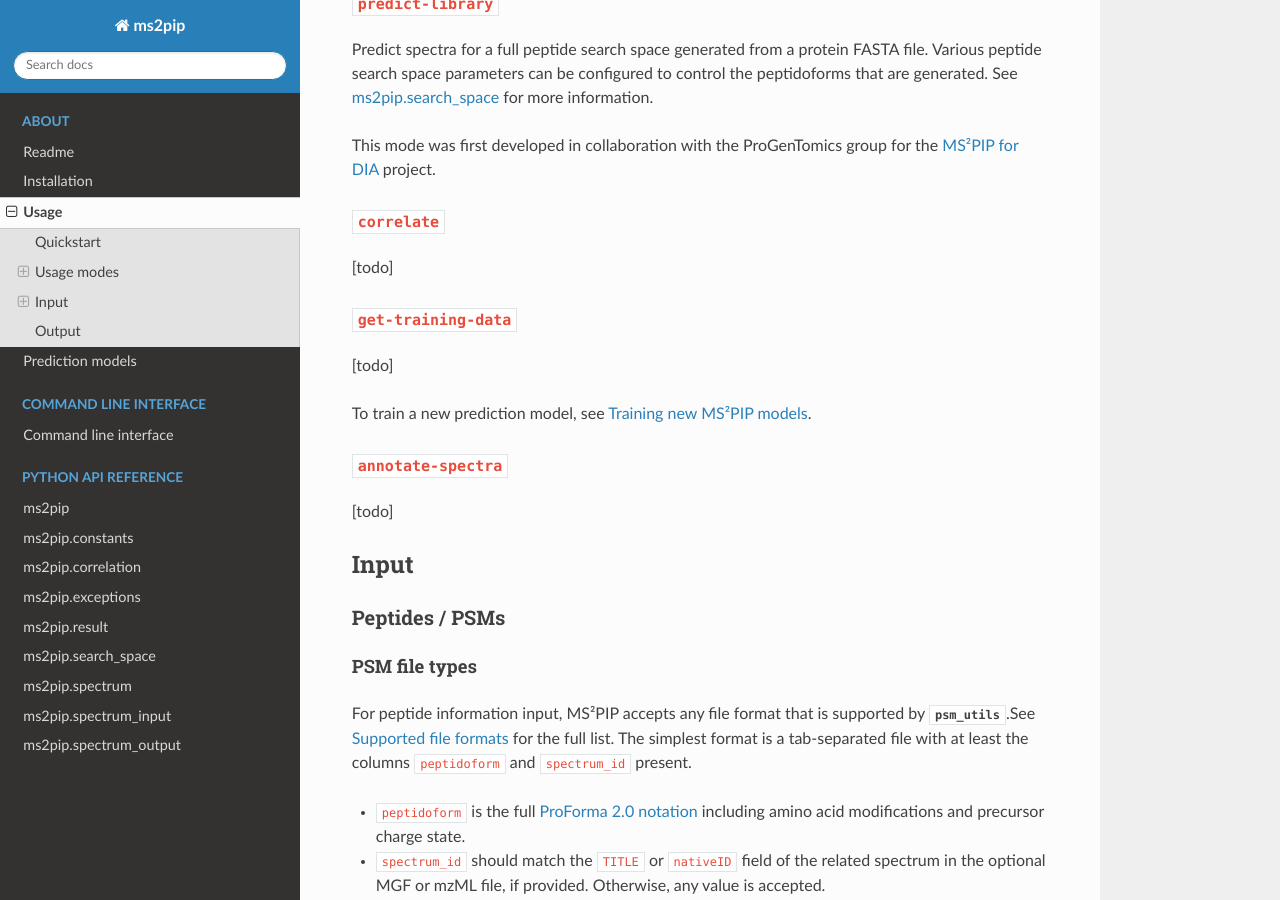
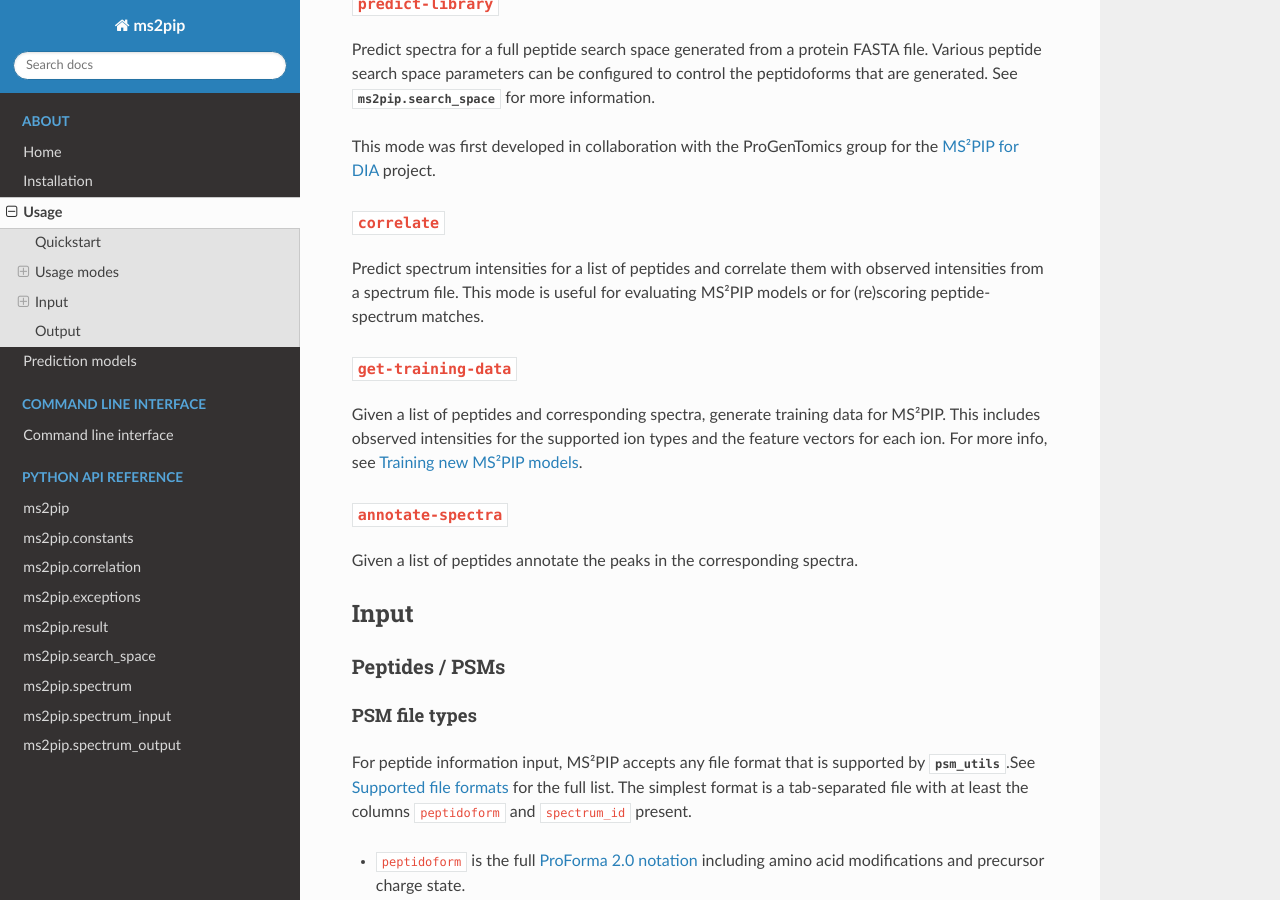
Before and after one commit to compomics/ms2pip, a Sphinx documentation site: the page built from docs/source/usage.rst, in a window 1280 px wide and 900 px high, scrolled down 1251 px. Built offline with Sphinx 7.4.7 and the Read the Docs theme 2.0.0, drawn with Linux system fonts in a browser that asks for light colours.

Commit message:
Update docs

```diff
--- a/docs/source/index.rst
+++ b/docs/source/index.rst
@@ -7,7 +7,7 @@
    :includehidden:
    :maxdepth: 2
 
-   Readme <self>
+   Home <self>
    installation
    usage
    prediction-models
--- a/docs/source/usage.rst
+++ b/docs/source/usage.rst
@@ -48,7 +48,7 @@ results in a file ``test_predictions.csv`` with the predicted spectra.
 
 Predict spectra for a full peptide search space generated from a protein FASTA file. Various
 peptide search space parameters can be configured to control the peptidoforms that are generated.
-See :ref:`ms2pip.search_space` for more information.
+See :py:mod:`ms2pip.search_space` for more information.
 
 This mode was first developed in collaboration with the ProGenTomics group for the
 `MS²PIP for DIA <https://github.com/brvpuyve/MS2PIP-for-DIA>`_ project.
@@ -56,19 +56,23 @@ This mode was first developed in collaboration with the ProGenTomics group for t
 ``correlate``
 -------------
 
-[todo]
+Predict spectrum intensities for a list of peptides and correlate them with observed intensities
+from a spectrum file. This mode is useful for evaluating MS²PIP models or for (re)scoring
+peptide-spectrum matches.
+
 
 ``get-training-data``
 ---------------------
 
-[todo]
+Given a list of peptides and corresponding spectra, generate training data for MS²PIP. This
+includes observed intensities for the supported ion types and the feature vectors for each ion.
+For more info, see :ref:`Training new MS²PIP models`.
 
-To train a new prediction model, see :ref:`Training new MS²PIP models`.
 
 ``annotate-spectra``
 ---------------------
 
-[todo]
+Given a list of peptides annotate the peaks in the corresponding spectra.
 
 
 Input
```
Also changed, not shown: 1 other file.
